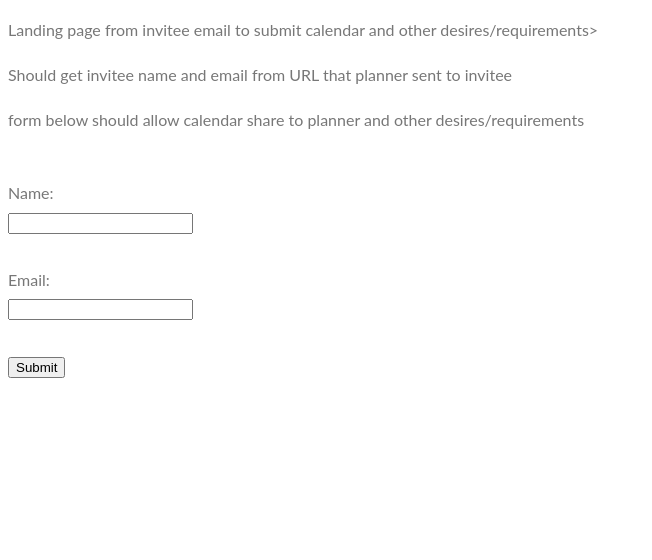
After one commit to IanPhilips/vvhen, a Flask app: template templates/invitee_information.html in a window 1280 px wide. The commit adds this page. Shown: the top 560 px of the page, without its empty margins (0-652 px from the left). Run offline with Flask 2, Linux system fonts and the light colour scheme; the template is opened without the code that fills it, so the values that code supplies are empty.

Commit message:
added invitee pages boilerplate

```diff
--- /dev/null
+++ b/templates/invitee_information.html
@@ -0,0 +1,33 @@
+
+{% extends 'base.html' %}
+{% block content %}
+
+	{% if error %}
+	        <p id="error">{{error}}</p>
+	{% endif %}
+
+<p>Landing page from invitee email to submit calendar and other desires/requirements></p>
+
+<p>Should get invitee name and email from URL that planner sent to invitee</p>
+
+<p>form below should allow calendar share to planner and other desires/requirements</p>
+
+<form action="/submit-invitee-info" id="planner_form" method="post">
+        <br>
+        Name:
+        <br>
+        <input type="text" name="inviteename" id="plannername">
+        <br>
+        <br>
+        Email:
+        <br>
+        <input type="email" name="email" id="email">
+        <br>
+        <br>
+        <button type="submit" id="plannerformsubmitbutton">Submit</button>
+        <br>
+        <br>
+    </form>
+
+
+{% endblock %}
--- a/templates/list_of_invitees.html
+++ b/templates/list_of_invitees.html
@@ -13,6 +13,8 @@
 <p>Table containing list of people invited and status (haven't filled out, or if they have filled it out, then show the info. Probably merge this table with the first table above (desires table)</p>
 <br>
 <p>Option to add more invitees.</p>
+<br>
+<p>List of links to various HomeAway pages with ranges by dates based on above info.</p>
 
 
 {% endblock %}
```
Also changed, not shown: templates/thanks_invitee.html (added, +7 -0 lines).
